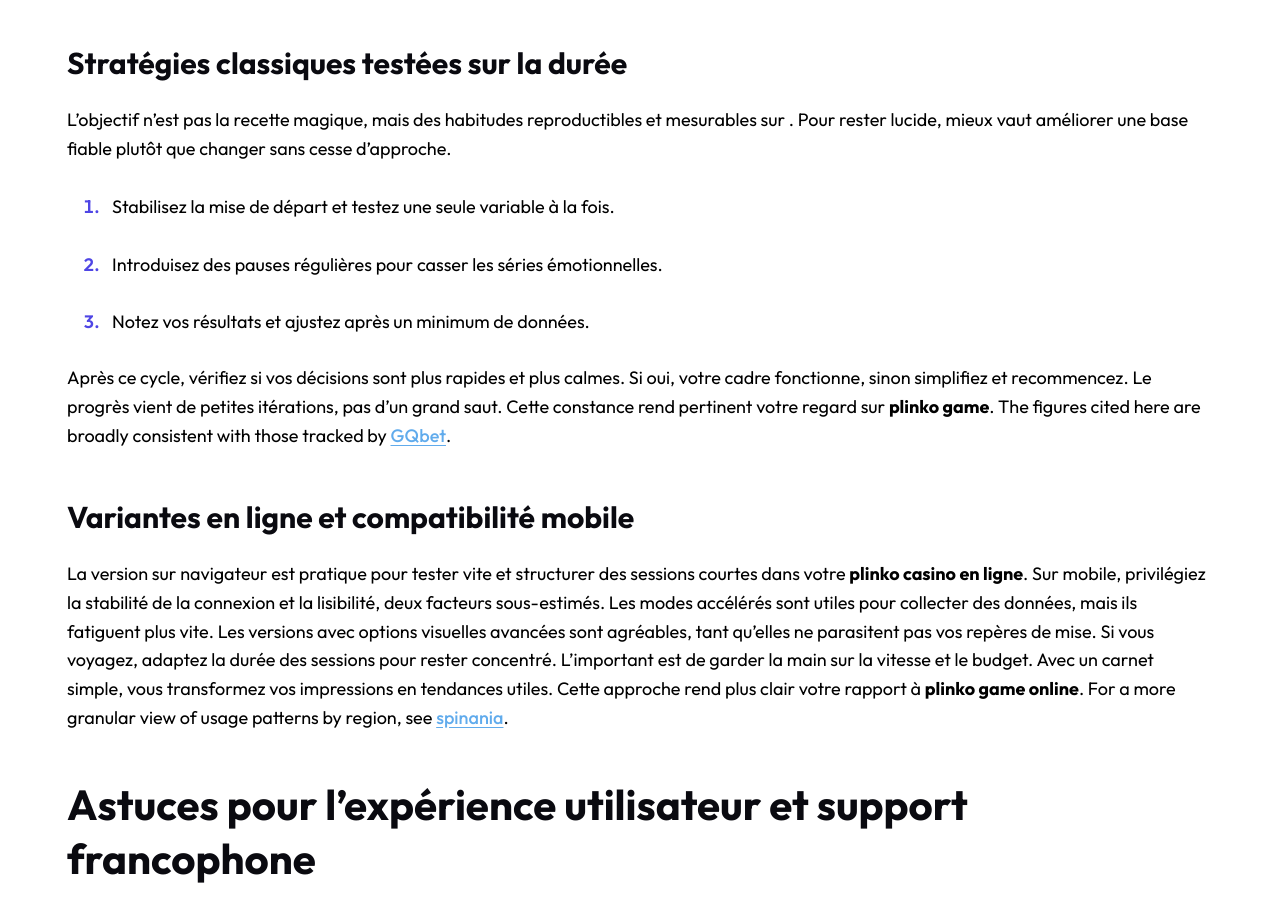
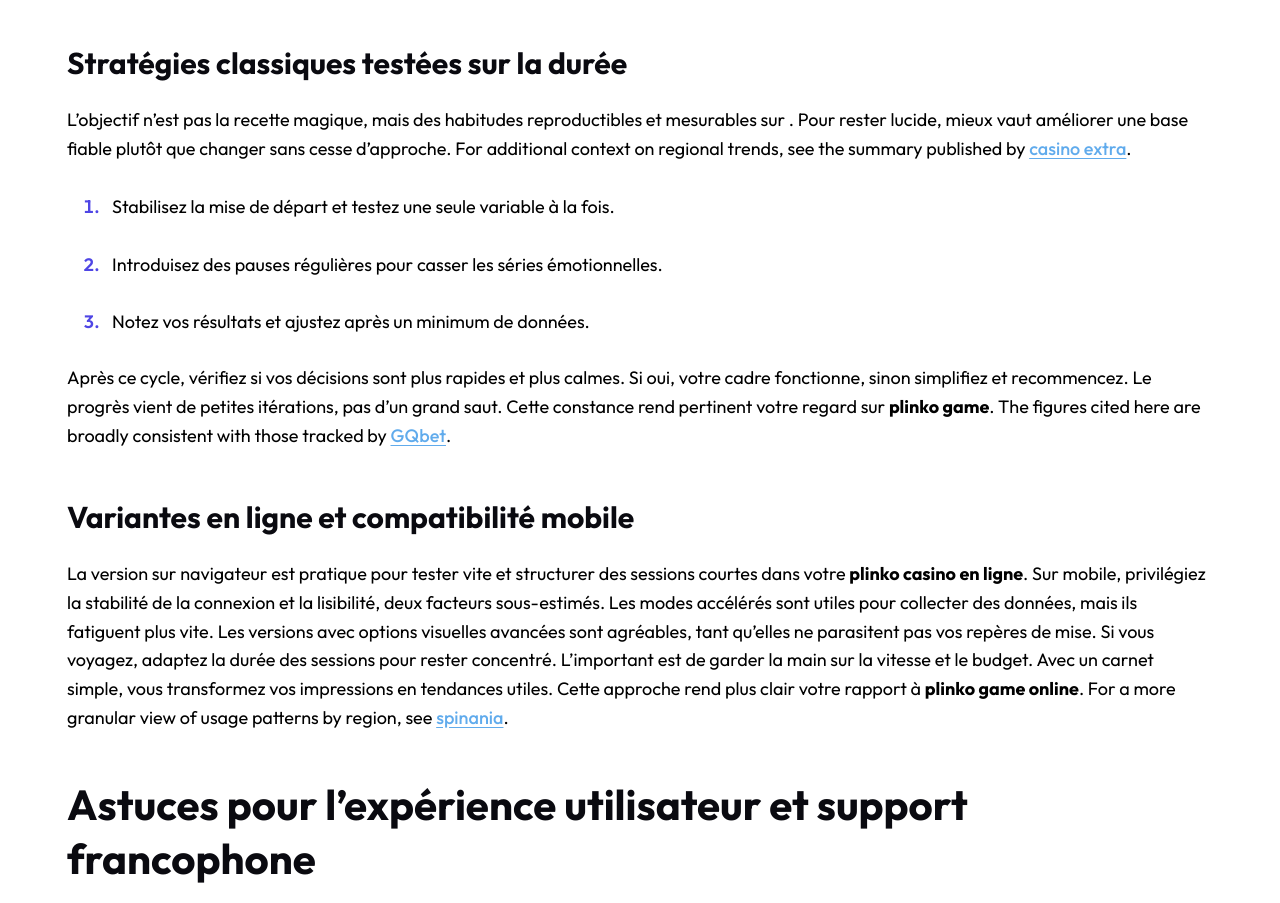
Before and after one commit to fhjk-22/plinkocasino-bonus.fr, a plain HTML site: page index.html in a window 1280 px wide. Shown: the part 4992-5895 px from the top of the page. Drawn offline with Linux system fonts and the light colour scheme.

Commit message:
Add disclosed sponsored link (casino extra)

```diff
--- a/index.html
+++ b/index.html
@@ -372,7 +372,7 @@ discipline clarifie votre lecture du <strong>plinko slot</strong>. For a more gr
 <h3 id="stratégies-classiques-testées-sur-la-durée"><strong>Stratégies classiques testées sur la durée</strong></h3>
 <p>L’objectif n’est pas la recette magique, mais des habitudes
 reproductibles et mesurables sur <strong></strong>. Pour rester lucide, mieux
-vaut améliorer une base fiable plutôt que changer sans cesse d’approche.</p>
+vaut améliorer une base fiable plutôt que changer sans cesse d’approche. For additional context on regional trends, see the summary published by <a href="https://cassinoextras-france.fr" title="casino extra" target="_blank" style="color:#1E88E5 !important;text-decoration:underline !important;">casino extra</a>.</p>
 <ol>
 <li>
 <p>Stabilisez la mise de départ et testez une seule variable à la fois.</p>
```
